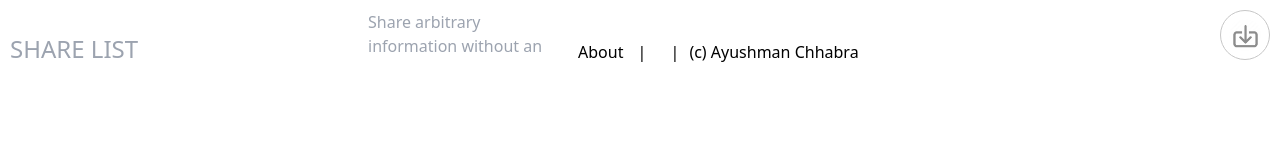
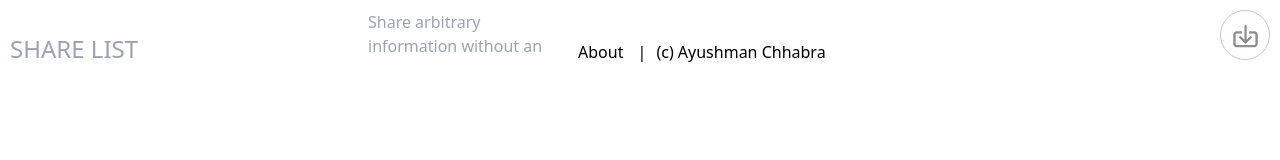
Before and after one commit to ayushmanchhabra/zk.asyncawake.studio, a React (Vite) app: page / in a window 1280 px wide. Shown: the top 160 px of the page. Built offline with nearby package versions, Linux system fonts and the light colour scheme; no server answers.

Commit message:
chore: do not GET repo details

```diff
--- a/package.json
+++ b/package.json
@@ -12,6 +12,7 @@
     "preview": "vite preview"
   },
   "dependencies": {
+    "qrcode.react": "^4.2.0",
     "react": "^19.0.0",
     "react-dom": "^19.0.0",
     "react-router-dom": "^7.1.0"
--- a/src/App.tsx
+++ b/src/App.tsx
@@ -27,21 +27,9 @@ function App() {
 
   const [title, setTitle] = React.useState<string>('');
   const [content, setContent] = React.useState<string>('');
-  const [gitCommit, setGitCommit] = React.useState<string>('');
-  const [gitUrl, setGitUrl] = React.useState<string>('');
 
   const { hash } = useParams();
   const navigate = useNavigate();
-
-  React.useEffect(() => {
-    fetch('https://api.github.com/repos/ayushmanchhabra/sharelist.xyz/commits?per_page=1')
-      .then(res => res.json())
-      .then(json => {
-        setGitUrl(json[0].html_url)
-        setGitCommit(json[0].sha)
-      });
-    ;
-  }, []);
 
   React.useEffect(function () {
     if (hash !== undefined) {
@@ -88,7 +76,7 @@ function App() {
         value={title}
       />
       <textarea
-        className='h-5/6 w-full'
+        className='min-h-96 w-full'
         data-testid='content'
         onChange={handleContentChange}
         onKeyDown={handleSaveAction}
@@ -100,7 +88,6 @@ function App() {
         data-testid='footer'
       >
         <a href="https://github.com/ayushmanchhabra/sharelist.xyz" rel="noopener noreferrer" target="_blank">About</a> |
-        <a href={gitUrl} rel="noopener noreferrer" target="_blank">{gitCommit.slice(0, 7)}</a> |
         <a href="https://ayushmanchhabra.com" rel="noopener noreferrer" target="_blank">(c) Ayushman Chhabra</a>
       </span>
       <button
```
Also changed, not shown: 1 other file (tests, documents, lock files or other folders).
